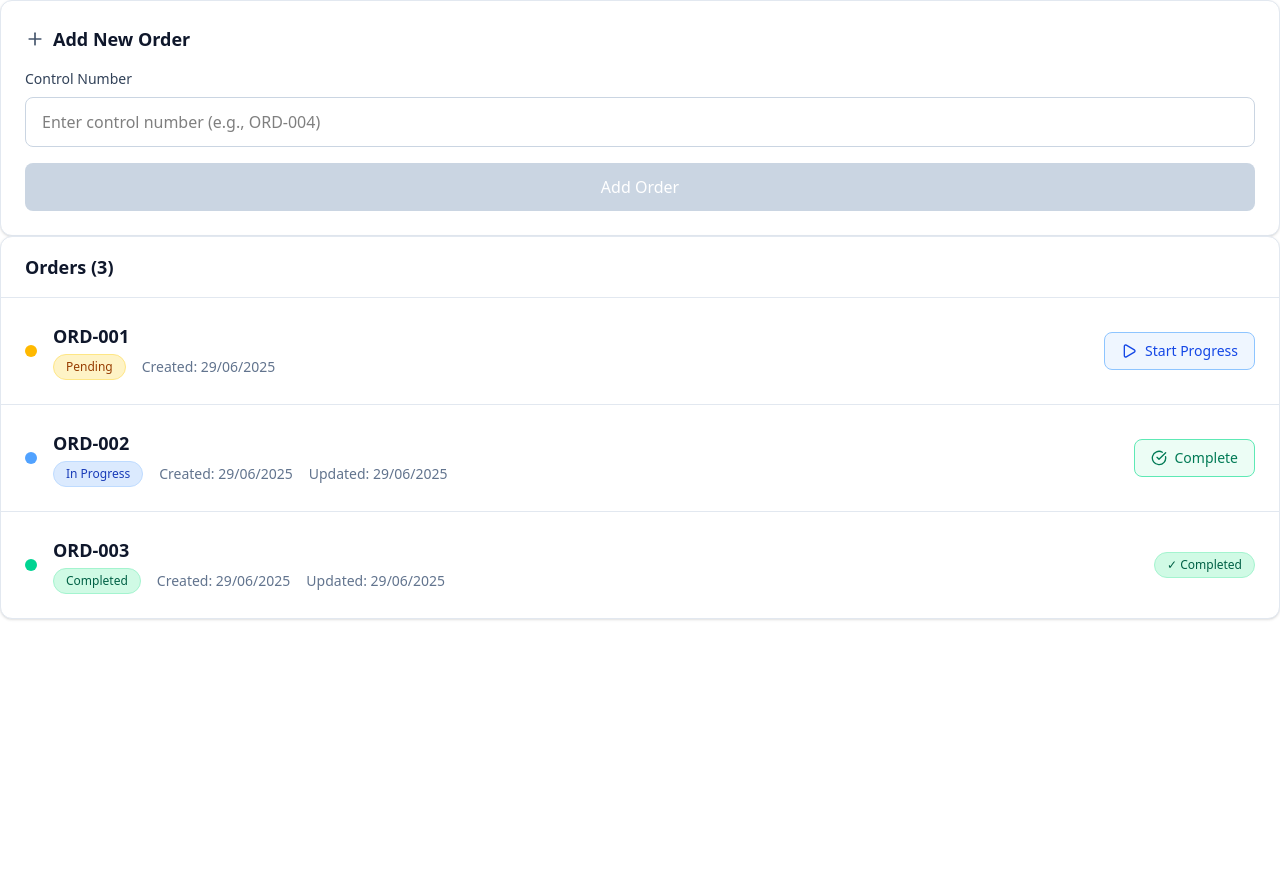
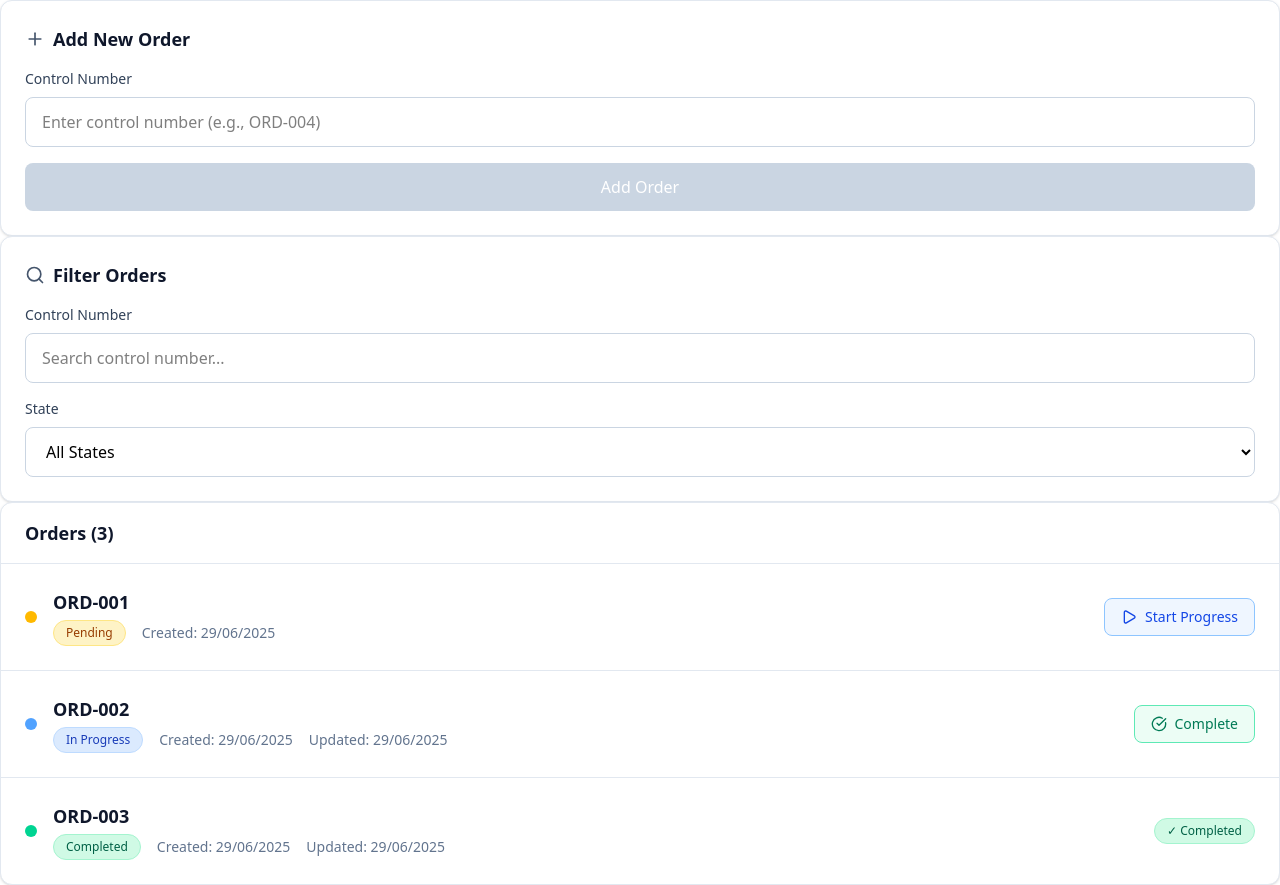
Before and after one commit to JordanCampos20/sygnal-test, a Next.js app in the folder front/: page / in a window 1280 px wide. Before the commit the page ends 800 px from the top, so only its background shows below. Built offline with nearby package versions, Linux system fonts and the light colour scheme.

Commit message:
feat: add OrderFilter component and filteredOrders array for the OrderTable component

```diff
--- a/front/src/app/page.tsx
+++ b/front/src/app/page.tsx
@@ -1,5 +1,6 @@
 "use client"
 
+import OrderFilter from "@/components/order-filter";
 import OrderNew from "@/components/order-new";
 import OrderTable from "@/components/order-table";
 import { Order, StateEnum } from "@/types/order";
@@ -32,6 +33,15 @@ export default function Home() {
       updatedAt: new Date()
     }
   ])
+  const [filterControlNumber, setFilterControlNumber] = useState("")
+  const [filterState, setFilterState] = useState<StateEnum | "all">("all")
+
+  const filteredOrders = orders.filter((order) => {
+    const matchesControlNumber =
+      filterControlNumber === "" || order.name.toLowerCase().includes(filterControlNumber.toLowerCase())
+    const matchesState = filterState === "all" || order.state == filterState
+    return matchesControlNumber && matchesState
+  })
 
   const handleAddOrder = async (name: string) => {
     const newOrder: Order = {
@@ -69,8 +79,15 @@ export default function Home() {
         loading={false}
         onAddOrder={handleAddOrder}
       />
+      <OrderFilter
+        filterState={filterState}
+        filterControlNumber={filterControlNumber}
+        loading={false}
+        onFilterStateChange={setFilterState}
+        onFilterControlNumberChange={setFilterControlNumber}
+      />
       <OrderTable
-          orders={orders}
+          orders={filteredOrders}
           loading={false}
           onUpdateOrderState={handleUpdateOrderState}
         />
--- /dev/null
+++ b/front/src/components/order-filter.tsx
@@ -0,0 +1,62 @@
+"use client"
+
+import { Search } from "lucide-react"
+import { StateEnum } from "@/types/order"
+
+interface OrderFilterProps {
+  filterControlNumber: string
+  filterState: StateEnum | "all"
+  loading: boolean
+  onFilterControlNumberChange: (value: string) => void
+  onFilterStateChange: (value: StateEnum | "all") => void
+}
+
+export default function OrderFilter({
+  filterControlNumber,
+  filterState,
+  loading,
+  onFilterControlNumberChange,
+  onFilterStateChange,
+}: OrderFilterProps) {
+  return (
+    <div className="bg-white rounded-xl shadow-sm border border-slate-200 p-6">
+      <div className="flex items-center mb-4">
+        <Search className="w-5 h-5 text-slate-600 mr-2" />
+        <h3 className="text-lg font-semibold text-slate-900">Filter Orders</h3>
+      </div>
+      <div className="space-y-4">
+        <div>
+          <label htmlFor="filterControl" className="block text-sm font-medium text-slate-700 mb-2">
+            Control Number
+          </label>
+          <input
+            id="filterControl"
+            type="text"
+            placeholder="Search control number..."
+            value={filterControlNumber}
+            onChange={(e) => onFilterControlNumberChange(e.target.value)}
+            disabled={loading}
+            className="w-full px-4 py-3 border border-slate-300 rounded-lg focus:ring-2 focus:ring-blue-500 focus:border-transparent transition-colors"
+          />
+        </div>
+        <div>
+          <label htmlFor="filterState" className="block text-sm font-medium text-slate-700 mb-2">
+            State
+          </label>
+          <select
+            id="filterState"
+            value={filterState}
+            onChange={(e) => onFilterStateChange(e.target.value as StateEnum | "all")}
+            disabled={loading}
+            className="w-full px-4 py-3 border border-slate-300 rounded-lg focus:ring-2 focus:ring-blue-500 focus:border-transparent transition-colors"
+          >
+            <option value="all">All States</option>
+            <option value={StateEnum.pending}>Pending</option>
+            <option value={StateEnum.inProgress}>In Progress</option>
+            <option value={StateEnum.completed}>Completed</option>
+          </select>
+        </div>
+      </div>
+    </div>
+  )
+}
```
